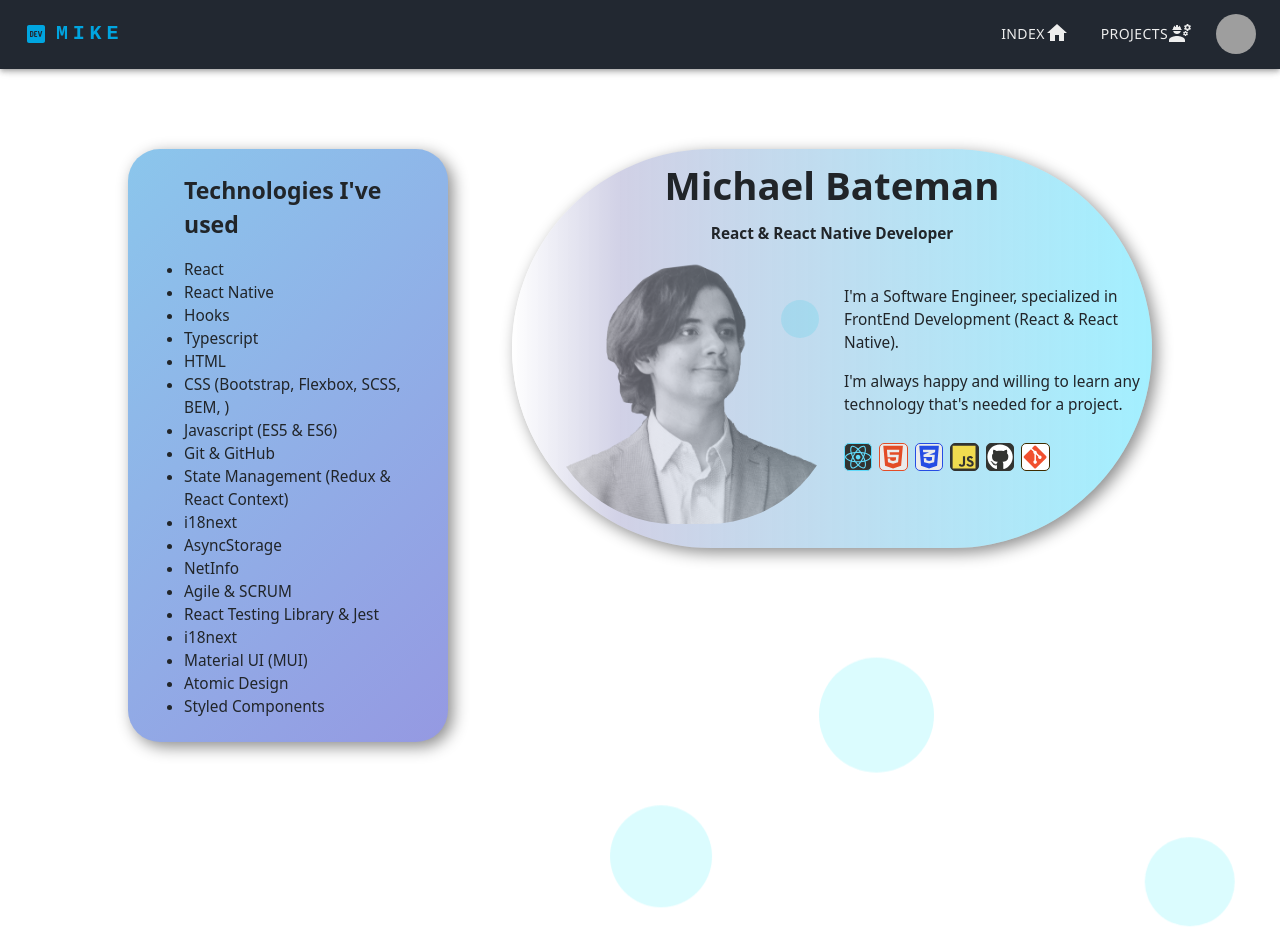
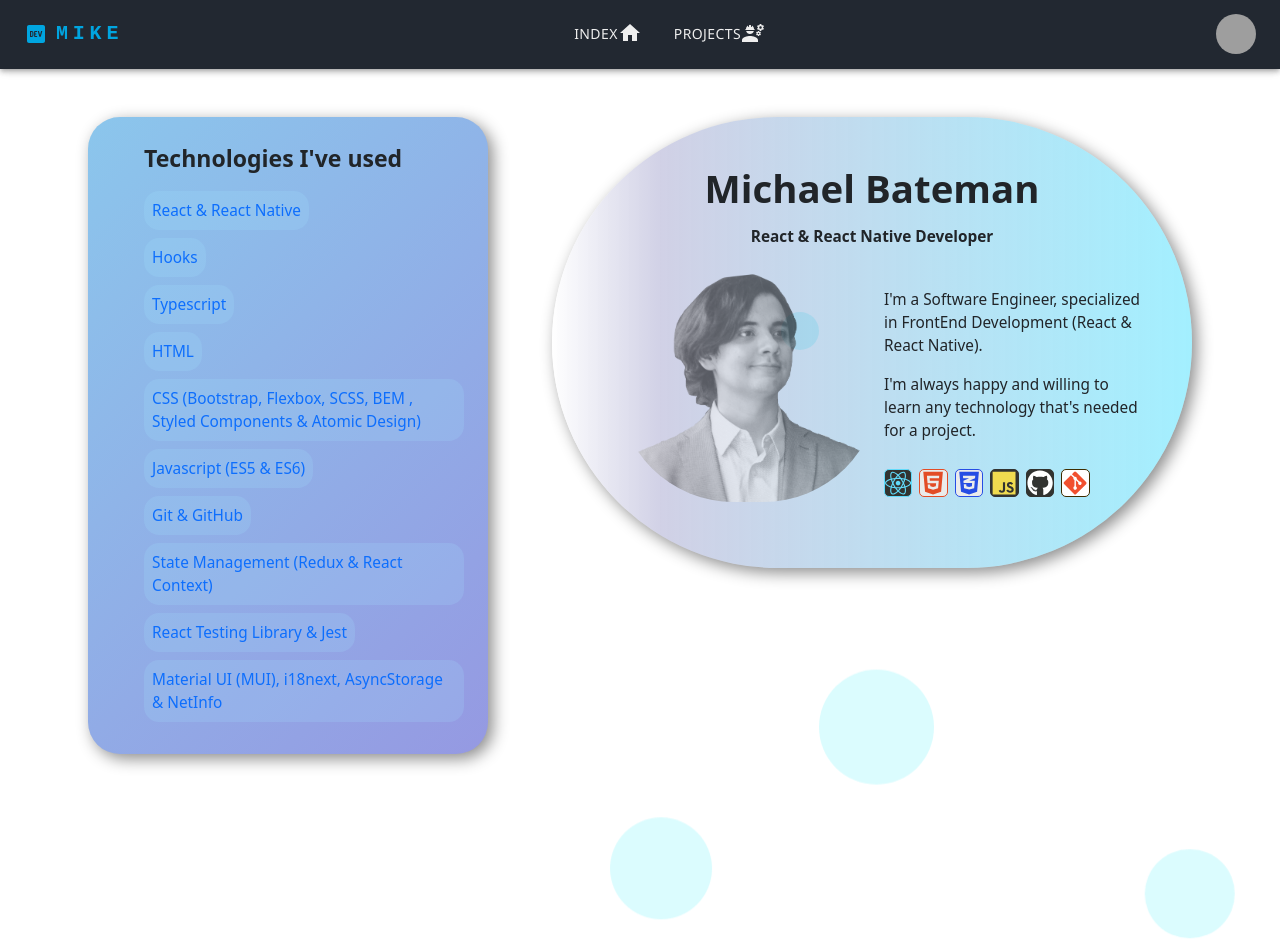
Before and after one commit to MikeNotu/front-portfolio, a React (Create React App) app: page / in a window 1280 px wide. Built offline with nearby package versions, Linux system fonts and the light colour scheme; grey boxes are pictures that could not be loaded.

Commit message:
Updated Website

```diff
--- a/src/App.tsx
+++ b/src/App.tsx
@@ -3,7 +3,7 @@
 import LandingPage from "./views/LandingPage";
 import CardsPage from "./views/CardsPage";
 
-const App = () => {
+const App: React.FC = () => {
   return (
     <Router>
       <div>
--- a/src/components/Navbar.tsx
+++ b/src/components/Navbar.tsx
@@ -34,7 +34,6 @@
     icon: <EngineeringIcon sx={{ marginTop: "-0.2em" }} />,
   },
 ];
-// const pages = ["Index", "Test", "Cards", "Blog"];
 
 const ResponsiveAppBar = () => {
   const [anchorElNav, setAnchorElNav] = React.useState<null | HTMLElement>(
@@ -203,7 +202,7 @@
             sx={{
               flexGrow: 1,
               display: { xs: "none", md: "flex" },
-              justifyContent: "flex-end",
+              justifyContent: "center",
             }}
           >
             {pages.map((page) => (
--- a/src/components/Technologies.tsx
+++ b/src/components/Technologies.tsx
@@ -1,39 +1,79 @@
+import { Link } from "react-router-dom";
 import "../styles/Technologies.scss";
 
-const Technologies = () => {
+const Technologies: React.FC = () => {
+  interface Data {
+    name: string;
+    url: string;
+  }
+
+  const DATA: Data[] = [
+    {
+      name: "React & React Native",
+      url: "https://github.com/MikeNotu/front-portfolio/blob/master/src/views/LandingPage.tsx",
+    },
+    {
+      name: "Hooks",
+      url: "https://github.com/MikeNotu/chess-champions/blob/master/src/components/Challenge.js",
+    },
+    {
+      name: "Typescript",
+      url: "https://github.com/MikeNotu/front-portfolio/blob/master/src/components/Navbar.tsx",
+    },
+    {
+      name: "HTML",
+      url: "https://github.com/MikeNotu/Bateman/blob/master/index.html",
+    },
+    {
+      name: "CSS (Bootstrap, Flexbox, SCSS, BEM , Styled Components & Atomic Design)",
+      url: "https://github.com/MikeNotu/front-portfolio/blob/master/src/styles/Technologies.scss",
+    },
+    {
+      name: "Javascript (ES5 & ES6)",
+      url: "https://github.com/MikeNotu/visual-leet/blob/master/src/components/Leet0001TwoSum.js",
+    },
+    {
+      name: "Git & GitHub",
+      url: "https://github.com/MikeNotu",
+    },
+    {
+      name: "State Management (Redux & React Context)",
+      url: "https://codesandbox.io/s/t3w0i?file=/src/client/views/ReduxPractice.tsx",
+    },
+    {
+      name: "React Testing Library & Jest",
+      url: "https://codesandbox.io/s/t3w0i?file=/src/__tests__/testing2.test.js",
+    },
+    {
+      name: "Material UI (MUI), i18next, AsyncStorage & NetInfo",
+      url: "https://github.com/MikeNotu/front-portfolio/blob/master/src/components/Navbar.tsx",
+    },
+  ];
+
   return (
     <div className="technologies">
       <ul className="technologies__description">
         <p className="technologies__description--sec1">
           Technologies I've used
         </p>
-        <li className="technologies__description--sec2">React</li>
-        <li className="technologies__description--sec2">React Native</li>
-        <li className="technologies__description--sec2">Hooks</li>
-        <li className="technologies__description--sec2">Typescript</li>
-        <li className="technologies__description--sec2">HTML</li>
-        <li className="technologies__description--sec2">
-          CSS (Bootstrap, Flexbox, SCSS, BEM, )
-        </li>
-        <li className="technologies__description--sec2">
-          Javascript (ES5 &#38; ES6)
-        </li>
-        <li className="technologies__description--sec2">Git &#38; GitHub</li>
-        <li className="technologies__description--sec2">
-          State Management (Redux &#38; React Context)
-        </li>
-        <li className="technologies__description--sec2">i18next</li>
-        <li className="technologies__description--sec2">AsyncStorage</li>
-        <li className="technologies__description--sec2">NetInfo</li>
-        <li className="technologies__description--sec2">Agile &#38; SCRUM</li>
-        <li className="technologies__description--sec2">
-          React Testing Library &#38; Jest
-        </li>
-        <li className="technologies__description--sec2">i18next</li>
-        <li className="technologies__description--sec2">Material UI (MUI)</li>
-        <li className="technologies__description--sec2">Atomic Design</li>
 
-        <li className="technologies__description--sec2">Styled Components</li>
+        {DATA.map((data) => {
+          return (
+            <Link
+              style={{
+                textDecoration: "none",
+                display: "flex",
+                alignItems: "center",
+              }}
+              to={{
+                pathname: data.url,
+              }}
+              target="_blank"
+            >
+              <li className="technologies__description--sec2">{data.name}</li>
+            </Link>
+          );
+        })}
       </ul>
     </div>
   );
--- a/src/styles/Jumbotron.scss
+++ b/src/styles/Jumbotron.scss
@@ -1,6 +1,7 @@
 .jumbotron {
   width: 50vw;
   // width: auto;
+  padding: 2.2em;
   margin-left: 2em;
   margin-right: 2em;
   align-self: flex-start;
--- a/src/styles/LandingPage.scss
+++ b/src/styles/LandingPage.scss
@@ -7,12 +7,13 @@
 .landing-page {
   display: absolute;
   margin: 0;
+  margin-bottom: 1em;
 }
 
 .sec-1 {
   display: flex;
   align-items: center;
   justify-content: center;
-  margin-top: 5em;
+  margin-top: 3em;
   background: none;
 }
--- a/src/styles/Technologies.scss
+++ b/src/styles/Technologies.scss
@@ -5,7 +5,7 @@
   background-color: #8bc6ec;
   background-image: linear-gradient(135deg, #8bc6ec 0%, #9599e2 100%);
 
-  width: 20em;
+  width: 25em;
   border-radius: 2em 2em 2em 2em;
   margin-right: 2em;
   box-shadow: 2em 2em 2em 2em;
@@ -28,9 +28,19 @@
 }
 
 .technologies__description--sec2 {
+  display: flex;
   font-size: 1.2vw;
+  padding: 1vh;
+  margin-bottom: 1vh;
+  background-color: #a1e7fd2c;
+  border-radius: 1em;
+  text-decoration: none;
+  list-style-type: none;
 }
 
+.technologies__description--sec2:hover {
+  background-color: #a1fdf765;
+}
 @media only screen and (max-width: 575px) {
   .technologies__description--sec1 {
     font-size: 3vw;
```
